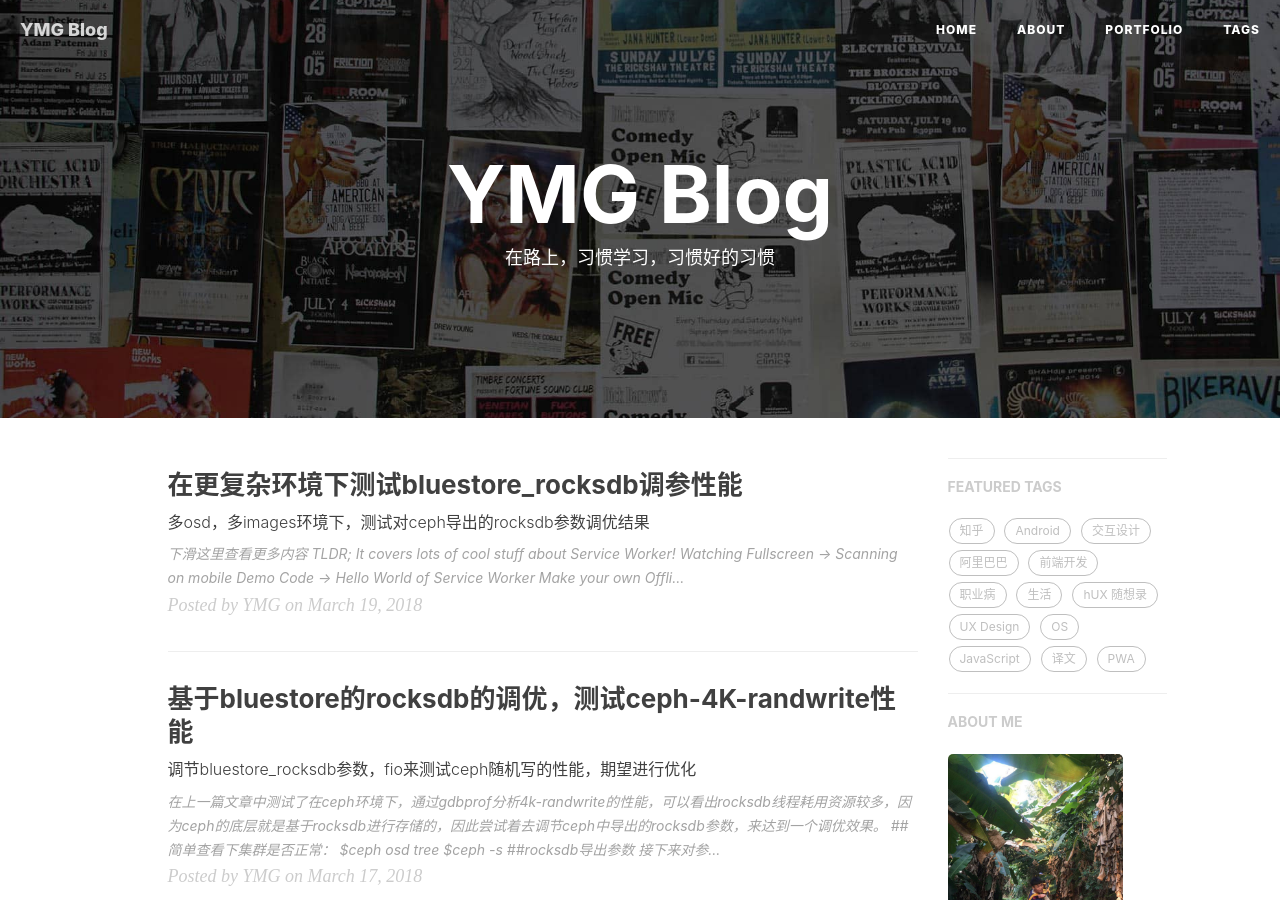
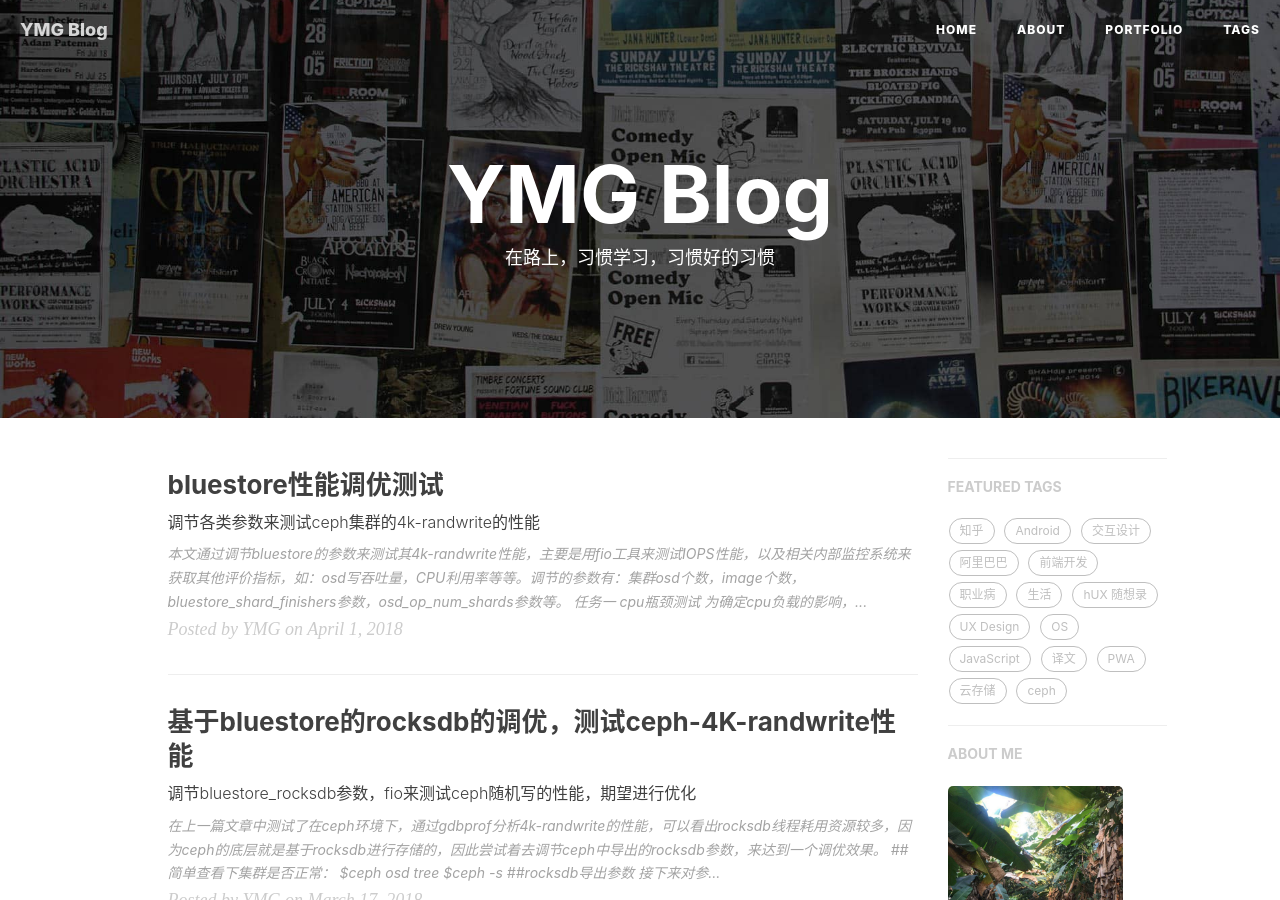
Before and after one commit to yinminggang/yinminggang.github.io, a Jekyll site: the page built from index.html, in a window 1280 px wide and 900 px high. Built offline with Jekyll 4.4.1, drawn with Linux system fonts in a browser that asks for light colours; nearby versions of some CDN libraries; the list of posts is cut into pages by our own code; comment, search, counter and statistics services are not loaded; some of the changed lines change nothing that is shown.

Commit message:
update and increase.
update some old files and increase a paper.

````diff
--- a/_posts/2016-11-20-sw-101-gdgdf.markdown
+++ /dev/null
@@ -1,46 +0,0 @@
----
-layout:     keynote
-title:      "在更复杂环境下测试bluestore_rocksdb调参性能"
-subtitle:   "多osd，多images环境下，测试对ceph导出的rocksdb参数调优结果"
-iframe:     "//huangxuan.me/sw-101-gdgdf/"
-navcolor:   "invert"
-date:       2018-03-19 10:30
-author:     "YMG"
-tags:
-    - 前端开发
-    - JavaScript
-    - PWA
-    - Service Worker
----
-
-
-> 下滑这里查看更多内容
-
-
-TLDR; It covers lots of cool stuff about Service Worker!
-
-### [Watching Fullscreen → ](https://huangxuan.me/sw-101-gdgdf/)
-
-<div class="visible-md visible-lg">
-    <img src="//huangxuan.me/sw-101-gdgdf/attach/qrcode.png" width="350" />
-    <small class="img-hint">Scanning on mobile</small>
-</div>
-
-
-
-### [Demo Code → ](https://github.com/Huxpro/sw-101-gdgdf)
-
-- Hello World of Service Worker
-- Make your own Offline Dinosaurs
-- Stale/Fastest while revalidate
-
-
-
-### Notes
-
-This slides is powered by [Yanshuo.io (演说.io)](http://yanshuo.io), a online software helping you create, store and share web slides.
-
-There are 2 ways that you can fork or contribute this project:
-
-1. `index.html` is the HTML source code exported from [Yanshuo.io](http://yanshuo.io), and many of its dependencis (js, css, fonts) are still linked to CDN of [Yanshuo.io](http://yanshuo.io). You can do any secondary development and host it by yourself.
-2. Download the project file under `shuo/`, drag it into [Yanshuo.io](http://yanshuo.io), and you are ready to go. You can edit whatever you want, upload it to your account, and even share your distributions.
--- a/_posts/2018-03-17-gdbprof-analysis-ceph-performance.markdown
+++ b/_posts/2018-03-17-gdbprof-analysis-ceph-performance.markdown
@@ -23,62 +23,37 @@ tags:
 ## 实验环境
 
 搭建ceph-osd集群（本文用了3个osd.0、osd.1、osd.2）
-
 服务端：server_host（osd）
-
 客户端：client_host（mons、mgrs）
-
 服务端需安装gdb，客户端需安装fio（都自行解决），下载[gdbprof](https://github.com/liupan1111/gdbprof)
 
 ## 实验过程
-
 ###（1）简单查看下集群是否正常：
 **$ceph osd tree**
 ![](/img/2018-03-17-gdbprof-analysis-ceph-performance/ceph_cluster_health1.png)
-
 **$ceph -s**
 ![](/img/2018-03-17-gdbprof-analysis-ceph-performance/ceph_cluster_heath2.png)
-
 ###（2）查看所有osd对应进程及进程号
 **$ps aux|grep ceph-osd**
 ![](/img/2018-03-17-gdbprof-analysis-ceph-performance/ceph_cluster_process.png)
-
-
 ##实验一 求解耗系统资源的线程（单image和10-images）
-
 客户端（server_host）操作：
-
 fio 创建pool（或默认rbd）和image，并进行后续操作
-
 **$ rbd create --pool ymg --image img01 --size 40G**
-
 先进行填充实验
-
 **$fio -direct=1 -iodepth=256 -ioengine=rbd -pool=rbd -rbdname=img01 -rw=write -bs=1M -size=40G -ramp_time=5 -group_reporting -name=full-fill**
-
 再进行4k-randWrite的单image操作
-
 **$ fio -direct=1 -iodepth=256 -ioengine=rbd -pool=rbd -rbdname=img01 -rw=randwrite -bs=4K -runtime=300 -numjobs=1 -ramp_time=5 -group_reporting -name=one_gdbprof**
-
 与此同时，服务端机器(client_host)需要并行执行top命令
-
 **$top -p 7922 -H**
-
 也即追踪进程7922(随意选一个)在过程中的所有线程对资源消耗情况，结果如下所示：
 ![](/img/2018-03-17-gdbprof-analysis-ceph-performance/1_image_sys_load.png)
-
-
 `对比实验`：10个images的4k-randWrite的实验操作：
-
 **$ BS=4k RW=randwrite fio images.fio**
-
 得先创建10个images
-
 **$rbd create ymg/img00 -s 40G**
-
 images.fio内容如下所示：
 ```
-{
   [global]
   direct=1
   ioengine=rbd
@@ -112,51 +87,31 @@ images.fio内容如下所示：
   rbdname=img08
   [09]
   rbdname=img09
-}
 ```
-![](/img/2018-03-17-gdbprof-analysis-ceph-performance/10_images_fio.png)
 
 服务端执行 **$top -p 7922 -H**
-
 结果如下所示
 ![](/img/2018-03-17-gdbprof-analysis-ceph-performance/10_images_sys_load.png)
-
 `总结`
-
 由上面的一对儿实验可知：4k-randwrite过程中，比较消耗资源的线程有：`msgr-worker-0(7926)/msgr-worker-1(7927)、bstore_kv_sync(7972)、rocksdb::bg0(21792)、finisher(7971)、bstore_kv_final(7973)、log(7924)、tp_osd_tp(8109)`
-
 `接下来，我们需要具体看这些线程中具体哪些函数最消耗时间。这就是gdbprof的亮相了。`
 
-
 ##实验二 求解耗系统资源的具体函数（单image）
-
 在客户端进行4k-randWrite操作同时（fio命令），服务端要跑gdbprof工具（可下面参考原文中的.docx文件），切换到gdbprof目录，有gdbprof.py，
-
 **$vim gdbprof.py**
-
 line140，调节采样运行时间（无需太短或长），据说单位为秒，但感觉是采样次数，也就是样本个数，本人设过500，1000，2000，5000(等待时间太长)，如下所示：
 ![](/img/2018-03-17-gdbprof-analysis-ceph-performance/gdbprof_config.png)
-
 **$sudo gdb -ex 'set pagination off' -ex 'attach 7922' -ex 'source gdbprof.py' -ex 'profile begin' -ex 'quit'**
-
 注：在运行过程中，可能会出现一些下面的debuginfo信息
-
 **$yum install ceph-debuginfo.x86_64 --enablerepo didi_deph**
 ![](/img/2018-03-17-gdbprof-analysis-ceph-performance/miss_debuginfo.png)
-
 运行结束后就可以看到打印出来的结果，共有69个线程的信息
-
 先找出打印出的线程函数信息与上面线程的对应关系：
-
 **$gdb**
-
 **(gdb) attach 7922**
-
 **(gdb) info threads**
-
 ![](/img/2018-03-17-gdbprof-analysis-ceph-performance/threads_info1.png)
 ![](/img/2018-03-17-gdbprof-analysis-ceph-performance/threads_info2.png)
-
 接着，贴出6个较为耗资源的线程的结果：`Thread: 2===21792===rokcsdb::bg0、Thread: 28===8109===tp_osd_tp、Thread: 51===7973===bstore_kv_final、Thread: 52===7972===bstore_kv_sync、Thread: 53===7971===finisher、Thread: 68===7926===msgr_worker_0`，可以看出哪些函数较为消耗资源，由于结果较长，部分如下所示：
 ```
 Thread: 2===21792===rokcsdb::bg0
--- /dev/null
+++ b/_posts/2018-04-01-optimize-parameter-from-bluestore.markdown
@@ -0,0 +1,159 @@
+---
+layout:     keynote
+title:      "bluestore性能调优测试"
+subtitle:   "调节各类参数来测试ceph集群的4k-randwrite的性能"
+iframe:     "//yinminggang.github.io/sw-101-gdgdf/"
+navcolor:   "invert"
+date:       2018-04-01 10:59:30
+author:     "YMG"
+tags:
+    - bluestore
+    - ceph
+    - IOPS
+    - 云存储
+---
+> 本文通过调节bluestore的参数来测试其4k-randwrite性能，主要是用fio工具来测试IOPS性能，以及相关内部监控系统来获取其他评价指标，如：osd写吞吐量，CPU利用率等等。调节的参数有：集群osd个数，image个数，bluestore_shard_finishers参数，osd_op_num_shards参数等。
+
+# 任务一 cpu瓶颈测试
+为确定cpu负载的影响，可降低osd数，如只采用3个osd构成三副本，在cpu不是瓶颈的情况下，测试性能相对硬件性能情况
+### 1.1 环境搭建
+由于题主环境是12-osd，所以需要卸载删除一些osd来达到3-osd，操作也简单。登录ddy-ebs-admin.py机器
+**$ cd /data/apps/easysa/
+$ ansible-playbook -i environments/ebs-py-test2/hosts playbooks/shrink-osd.yml -e osd_to_kill=3,4,5,6,7,8,9,10,11**
+登录服务器主机看集群情况，可以对比集群前后变化。
+注：基于以前的集群环境，有可能集群这时会不正常（**$ceph -s**），或许是以前pool导致的。可能需要删除掉以前的pool（**$ ceph osd pool delete ymg**）；并新建合适的pool（**$ceph osd pool create 3-osd-pool**），以及新建image（**$seq 1 30 | xargs  I {} rbd create 3-osd-pool/img{} --size 20G**）；最后还要填充它们
+集群可能出现这个提醒，可以用(**$ceph osd pool application enable 3-osd-pool rbd**)去掉
+health: HEALTH_WARN
+application not enabled on 1 pool(s)
+###1.2 实验设置
+#####单客户端
+实验1-1：4k随机写1个image
+实验1-2：4k随机写8个image
+实验1-3：4k随机写15个image
+实验1-4：4k随机写30个image
+#####双客户端
+实验2-1：2-client各自随机写10个不同image
+实验2-2：2-client各自随机写20个不同image
+实验2-3：2-client各自随机写30个不同image
+实验2-4：2-client各自随机写45个不同image
+实验2-5：2-client各自随机写60个不同image
+###1.3 实验结果
+![](/img/2018-04-01-optimize-parameter-from-bluestore/task1_1.png)
+###1.4 结果分析及结论
+由上图可以知道，在【每核利用率】列，可以知道，此时集群没有达到CPU瓶颈，这是符合我们测试的要求；在【Fio-IOPS】列，可以看出各组实验IOPS有一定的差距，但也没有太高IOPS，也没有太低IOPS，相差最大的为20%左右（1-client）和40%左右（2-client）。但各组实验的IOPS都不高，可见osd数量是集群性能的一个重要因素。
+
+#任务二 librbd 瓶颈测试
+对于一个volume iops只有两万多的问题，为确定是否是客户端的瓶颈，可以通过将同一个volume挂到多个节点，并发读写，测试总iops，因为对后端，多个客户端读写没有区别
+###2.1 环境搭建
+配置搭建集群：1-server（deph-testebs-ssd015.py）；2-client（deph-testebs-ssd013.py、deph-testebs-ssd016.py）
+并挂载12-osds
+###2.2 实验设置
+实验1-1：两个客户端并发4k随机写同一个image的相同位置(offset)（分区相同）bluestore_shard_finishers=false
+
+两个客户端fio配置文件如下：
+![](/img/2018-04-01-optimize-parameter-from-bluestore/task2_1.png)
+![](/img/2018-04-01-optimize-parameter-from-bluestore/task2_2.png)
+
+实验1-2：两个客户端并发4k随机写同一个image的不同位置(offset)（分区不同）bluestore_shard_finishers=false
+两个客户端fio配置文件如下(创建image 时，每个image设置的为20G)：
+![](/img/2018-04-01-optimize-parameter-from-bluestore/task2_3.png)
+![](/img/2018-04-01-optimize-parameter-from-bluestore/task2_4.png)
+参照任务四，再加了下面两组实验：
+实验2-1：两个客户端并发4k随机写同一个image的相同位置(offset)（分区相同）bluestore_shard_finishers=true
+实验2-2：两个客户端并发4k随机写同一个image的不同位置(offset)（分区不同）bluestore_shard_finishers=true
+###2.3 实验结果
+![](/img/2018-04-01-optimize-parameter-from-bluestore/task2_5.png)
+![](/img/2018-04-01-optimize-parameter-from-bluestore/task2_6.png)
+
+###2.4 结果分析与结论
+（1）可以看出2-client并发写单个image，其IOPS比1-client随机写IOPS要低很多。
+（2）对于2-client并发写相同image的不同分区，其IOPS相差不大。
+（3）bluestore_shard_finishers参数对本次实验结果影响不大。
+ `综上所述，多客户端并发写1-image的IOPS性能不如单客户端随机写性能。`
+
+#任务三 finisher线程性能影响
+默认bluestore finisher为单线程，调整bluestore_shard_finishers为true，对比iops差别
+###3.1 环境搭建
+在基于任务二环境(12-osd)基础上，完成以下实验：
+**deph-testebs-ssd015.py:$vim /etc/ceph/ceph.conf**
+添加：**bluestore_shard_finishers=true**
+重启osd集群
+**deph-testebs-ssd015.py:$systemctl restart ceph-osd@\*.service**
+查看参数值(随意选取几个osd查看即可)
+**deph-testebs-ssd015.py:$ceph daemon osd.0 config show|grep bluestore_shard_finishers**
+
+###3.2 实验设置
+总共有12组实验：
+（1）**bluestore_shard_finishers=`true`**
+实验1-1：2-client各自写30个完全不同的images
+实验1-2：2-client各自写45个完全不同的images
+实验1-3：2-client各自写60个完全不同的images
+实验1-4：2-client并发写30个相同的images
+实验1-5：2-client并发写45个相同的images
+实验1-6：2-client并发写60个相同的images
+（2）**bluestore_shard_finishers=`false（默认）`**
+实验2-1：2-client各自写30个完全不同的images
+实验2-2：2-client各自写45个完全不同的images
+实验2-3：2-client各自写60个完全不同的images
+实验2-4：2-client并发写30个相同的images
+实验2-5：2-client并发写45个相同的images
+实验2-6：2-client并发写60个相同的images
+###3.3 实验结果
+![](/img/2018-04-01-optimize-parameter-from-bluestore/task3_1.png)
+![](/img/2018-04-01-optimize-parameter-from-bluestore/task3_2.png)
+###3.4 结果分析与总结
+可以看的出，随着image的数量增加，bluestore_shard_finishers参数的影响正在变得明显（IOPS增长率在持续增加），如下表所示：
+<table>
+	<tr>
+		<td rowspan="4">**2-client写不同image**</td>
+		<td>**image数**</td>
+		<td>**IOPS增长率**</td>
+		<td rowspan="4">**2-client写相同image**</td>
+		<td>**image数**</td>
+		<td>**IOPS增长率**</td>
+	</tr>
+	<tr>
+		<td>30</td>
+		<td>1.45%</td>
+		<td>30</td>
+		<td>7.31%</td>
+	</tr>
+	<tr>
+		<td>45</td>
+		<td>5.93%</td>
+		<td>45</td>
+		<td>3.93%</td>
+	</tr>
+	<tr>
+		<td>60</td>
+		<td>15.88%</td>
+		<td>60</td>
+		<td>9.51%</td>
+	</tr>
+</table>
+不论俩客户端是写相同或不同image，image=30，45，60过程中，**bluestore_shard_finishers=true**的IOPS性能都要更优。而且image=60时，IOPS性能提升的更明显（近15%和10%）。
+**`综上所述，bluestore_shard_finishers=true，对多客户端下的多image随机写性能有积极促进作用。`**
+###3.5 附加实验
+在基于任务一环境(3-osd)基础上，添加实验环境为1-client情况下，参数**bluestore_shard_finishers**的影响
+共8组附加实验
+（1）**bluestore_shard_finishers=`true`**
+实验3-1：1-client随机写1个image
+实验3-2：1-client随机写8个image
+实验3-3：1-client随机写15个image
+实验3-4：1-client随机写30个image
+（2）**bluestore_shard_finishers=`false（默认）`**
+实验4-1：1-client随机写1个image
+实验4-2：1-client随机写8个image
+实验4-3：1-client随机写15个image
+实验4-4：1-client随机写30个image
+实验结果
+![](/img/2018-04-01-optimize-parameter-from-bluestore/task3_3.png)
+#####结果分析及结论
+可以看的出，随着image的数量增加，**bluestore_shard_finishers**参数对IOPS性能影响越来越大，也越来越好（IOPS增长率在持续增加），如下表所示：
+|image数|IOPS增长率|
+|:-----:|:-------|
+|1|-7.64%|
+|8|11.00%|
+|15|12.68%|
+|30|22.60%|
+`综上可得，bluestore_shard_finishers参数对单客户端下多image随机写操作性能有促进作用。`
````
Also changed, not shown: img/2018-04-01-optimize-parameter-from-bluestore/task1_1.png (added), img/2018-04-01-optimize-parameter-from-bluestore/task2_1.png (added), img/2018-04-01-optimize-parameter-from-bluestore/task2_2.png (added), img/2018-04-01-optimize-parameter-from-bluestore/task2_3.png (added), img/2018-04-01-optimize-parameter-from-bluestore/task2_4.png (added), img/2018-04-01-optimize-parameter-from-bluestore/task2_5.png (added), img/2018-04-01-optimize-parameter-from-bluestore/task2_6.png (added), img/2018-04-01-optimize-parameter-from-bluestore/task3_1.png (added), img/2018-04-01-optimize-parameter-from-bluestore/task3_2.png (added), img/2018-04-01-optimize-parameter-from-bluestore/task3_3.png (added).
